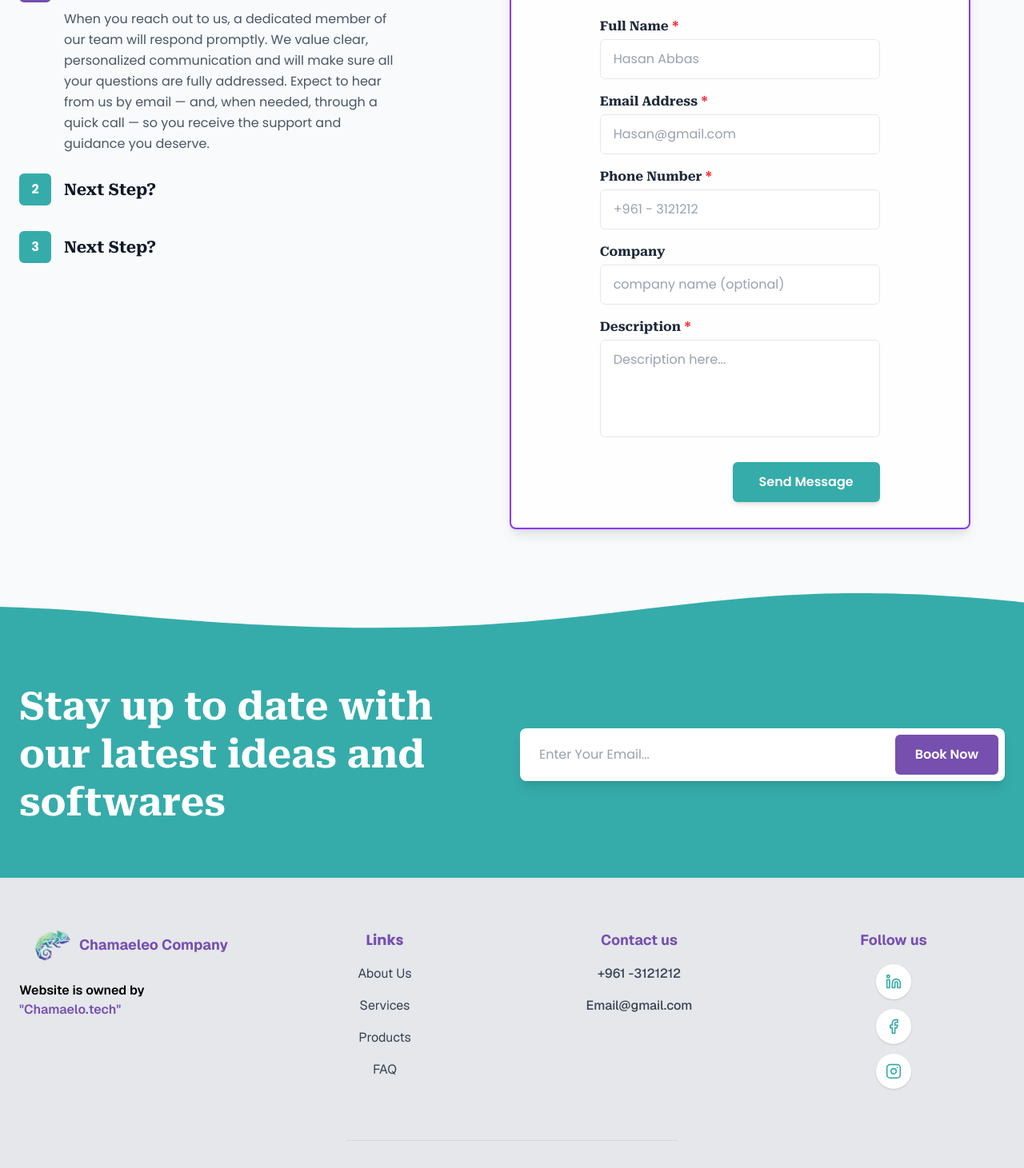
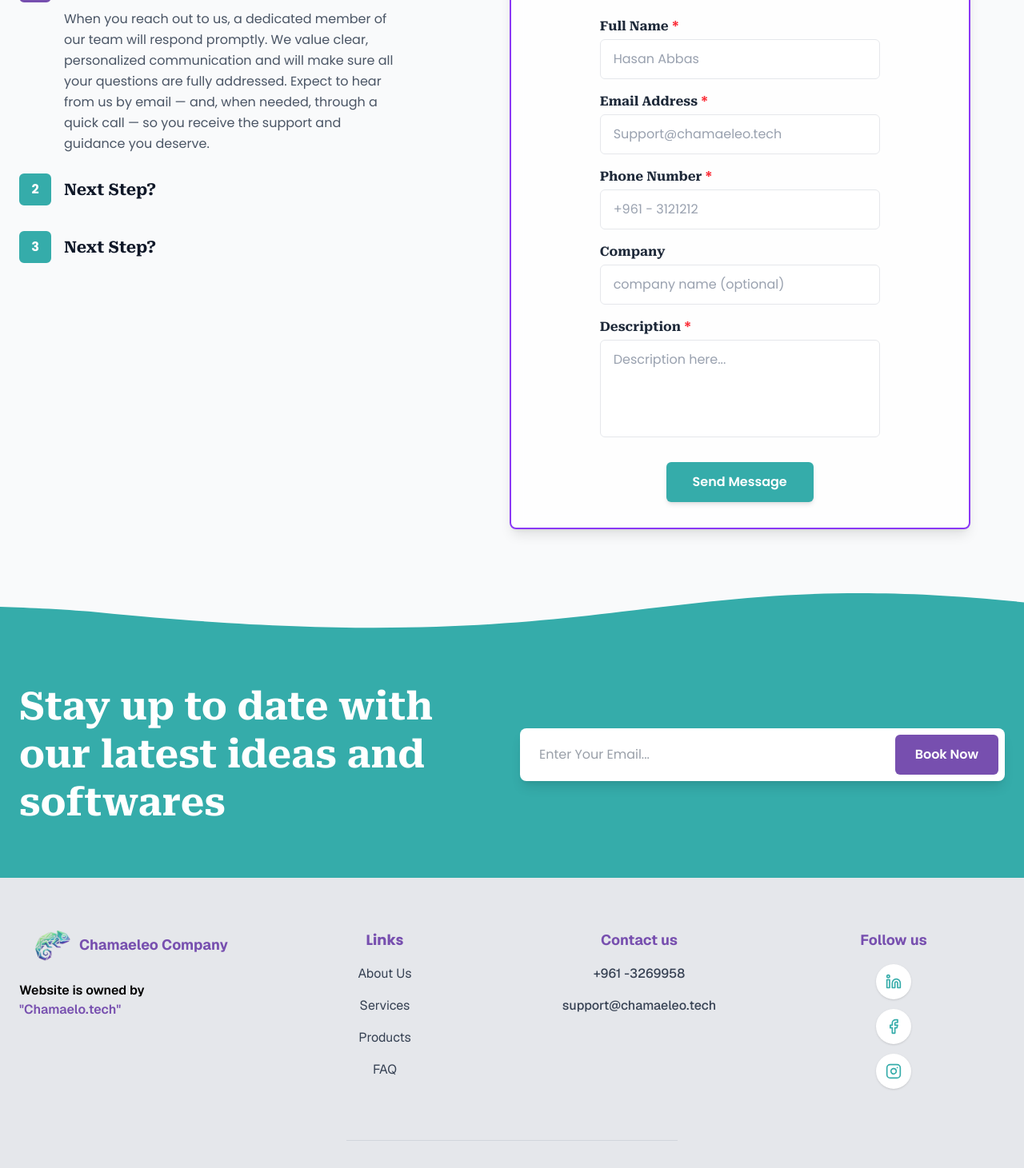
Before and after one commit to Chamaeleo-Tech/Chamaeleo-tech, a Next.js app: page /contact-us in a window 1280 px wide. Shown: the part 667-2128 px from the top of the page at 80% size. Built offline with nearby package versions, Linux system fonts and the light colour scheme.

Commit message:
contact us redirection

```diff
--- a/components/Contact/ContactForm.tsx
+++ b/components/Contact/ContactForm.tsx
@@ -78,15 +78,22 @@ export default function ContactForm() {
         return Object.keys(newErrors).length === 0;
     };
 
-    const handleSubmit = async (e: React.FormEvent) => {
+    const handleSubmit = (e: React.FormEvent) => {
         e.preventDefault();
         setIsSubmitting(true);
 
         if (validate()) {
-            // Simulate API call
-            await new Promise(resolve => setTimeout(resolve, 1500));
+            // Construct Mailto Link
+            const subject = encodeURIComponent(`Contact Form: ${formData.fullName}`);
+            const body = encodeURIComponent(
+                `Name: ${formData.fullName}\nEmail: ${formData.email}\nPhone: ${formData.phone}\nCompany: ${formData.company}\n\nMessage:\n${formData.description}`
+            );
+
+            window.open(`mailto:support@chamaeleo.tech?subject=${subject}&body=${body}`, '_blank');
+
             setSubmitSuccess(true);
             setFormData({ fullName: "", email: "", phone: "", company: "", description: "" });
+
             // Reset success message after 3 seconds
             setTimeout(() => setSubmitSuccess(false), 3000);
         }
@@ -139,7 +146,7 @@ export default function ContactForm() {
                         name="email"
                         value={formData.email}
                         onChange={handleChange}
-                        placeholder="Hasan@gmail.com"
+                        placeholder="Support@chamaeleo.tech"
                         className={`w-full px-4 py-3 rounded-md border ${errors.email ? 'border-red-500' : 'border-gray-200'} focus:outline-none focus:ring-2 focus:ring-secondary-light bg-white font-poppins placeholder:font-poppins placeholder:text-gray-400`}
                     />
                     {errors.email && <p className="text-red-500 text-sm mt-1">{errors.email}</p>}
@@ -193,7 +200,7 @@ export default function ContactForm() {
                 </div>
 
                 {/* Submit Button */}
-                <div className="flex justify-end pt-2">
+                <div className="flex justify-center pt-2">
                     <Button
                         variant="teal"
                         type="submit"
--- a/components/Footer.tsx
+++ b/components/Footer.tsx
@@ -46,8 +46,8 @@ export default function Footer() {
                 {/* Contact Column */}
                 <div className="flex flex-col items-center gap-4">
                     <h3 className="text-secondary font-bold text-lg">Contact us</h3>
-                    <p className="font-medium">+961 -3121212</p>
-                    <p className="font-medium">Email@gmail.com</p>
+                    <p className="font-medium">+961 -3269958</p>
+                    <p className="font-medium">support@chamaeleo.tech</p>
                 </div>
 
                 {/* Follow Us Column */}
```
